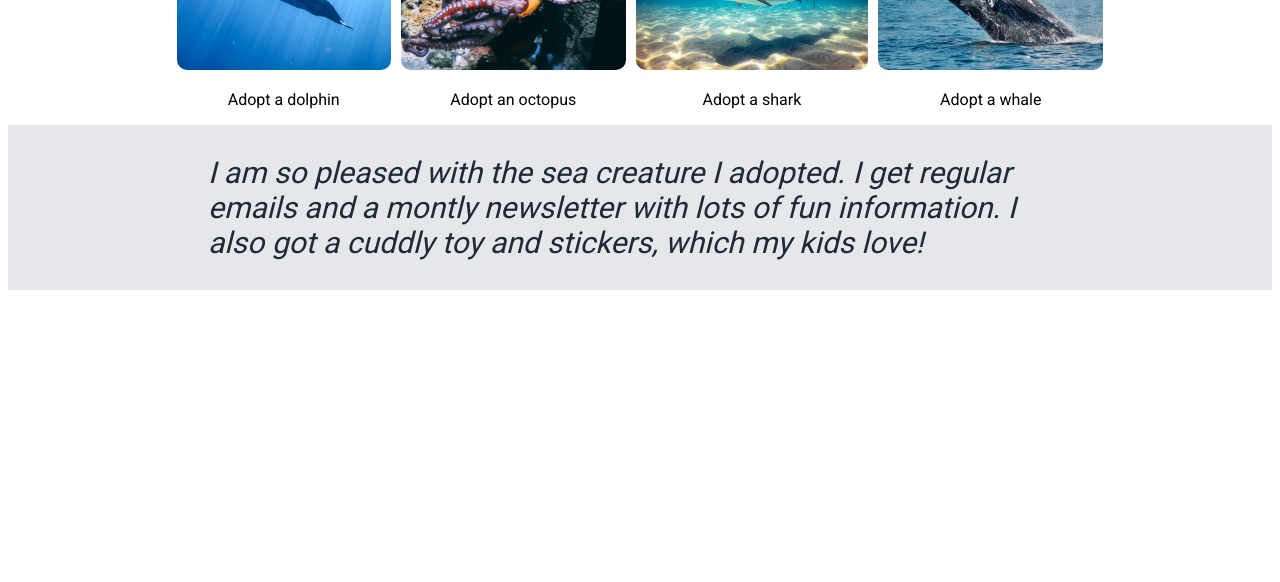
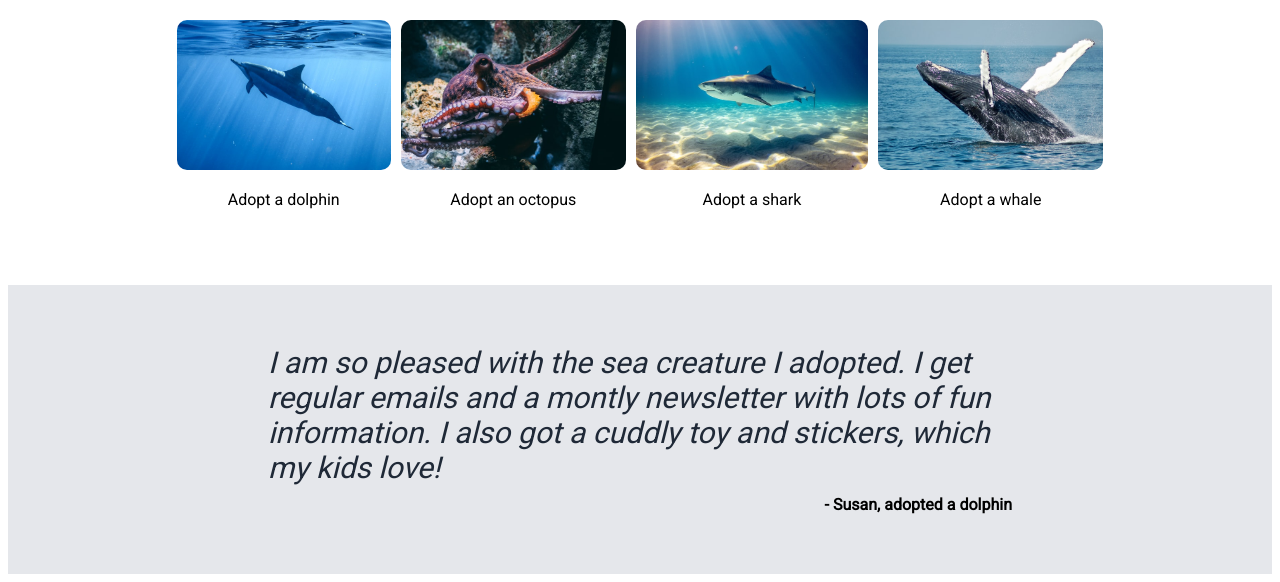
Before and after one commit to 321jellyfish/sea-creature-adoption, a plain HTML site: page index.html in a window 1280 px wide. Shown: the part 510-1092 px from the top of the page. Before the commit the page ends 808 px from the top, so only its background shows below. Drawn offline with Linux system fonts and the light colour scheme.

Commit message:
Create first draft testimonial

```diff
--- a/index.html
+++ b/index.html
@@ -34,22 +34,22 @@
             <img class="hero-image" src="img/tropical-fish.jpg" alt="Colourful tropical fish">
         </div>
 
-        <div class="animal-gallery">
-            <p class="animal-gallery-text-1">Sea creature adoption gallery</p>
-            <div class="animal-gallery-container">
-                <div class="animal-photo">
+        <div class="creature-gallery">
+            <p class="creature-gallery-text-1">Sea creature adoption gallery</p>
+            <div class="creature-gallery-container">
+                <div class="creature-photo">
                     <img src="img/dolphin.jpg" alt="Dolphin">
                     <p>Adopt a dolphin</p>
                 </div>
-                <div class="animal-photo">
+                <div class="creature-photo">
                     <img src="img/octopus.jpg" alt="Octopus">
                     <p>Adopt an octopus</p>
                 </div>
-                <div class="animal-photo">
+                <div class="creature-photo">
                     <img src="img/shark.jpg" alt="Shark">
                     <p>Adopt a shark</p>
                 </div>
-                <div class="animal-photo">
+                <div class="creature-photo">
                     <img src="img/whale.jpg" alt="Whale">
                     <p>Adopt a whale</p>
                 </div>
@@ -58,8 +58,11 @@
         </div>
 
         <div class="testimonial">
-            <div class="testimonial-text-container">
-                <em>I am so pleased with the sea creature I adopted. I get regular emails and a montly newsletter with lots of fun information. I also got a cuddly toy and stickers, which my kids love!</em>
+            <div class="testimonial-text-container-quote">
+                I am so pleased with the sea creature I adopted. I get regular emails and a montly newsletter with lots of fun information. I also got a cuddly toy and stickers, which my kids love!
+            </div>
+            <div class="testimonial-text-container-source">
+                - Susan, adopted a dolphin
             </div>
         </div>
 
--- a/style.css
+++ b/style.css
@@ -27,7 +27,7 @@ body {
     display: flex;
     background-color: #1F2937;
     color: #E5E7EB;
-    padding: 30px 180px 30px 180px;
+    padding: 50px 180px 50px 180px;
     justify-content: space-between;
 
 }
@@ -52,7 +52,7 @@ button {
     width: 300px;
 }
 
-.animal-gallery-text-1 {
+.creature-gallery-text-1 {
     font-size: 36px;
     font-weight: bolder;
     color: #1F2937;
@@ -66,7 +66,7 @@ img {
 
 }
 
-.animal-gallery-container {
+.creature-gallery-container {
     display: flex;
     align-items: center;
     justify-content: center;
@@ -76,10 +76,26 @@ img {
     margin-right: 100px;
 }
 
+.creature-gallery {
+    padding: 60px 260px 60px 260px;
+}
+
 .testimonial {
     background-color: #E5E7EB ;
-    padding: 30px 200px 30px 200px;
+    padding: 60px 260px 60px 260px;
+    display: flex;
+    flex-direction: column;
+    gap: 10px;
+}
+
+.testimonial-text-container-quote {
+    font-style: italic;
     font-size: 30px;
     font-weight: light;
     color: #1F2937;
 }
+
+.testimonial-text-container-source {
+    font-weight: bold;
+    align-self: flex-end;
+}
```
